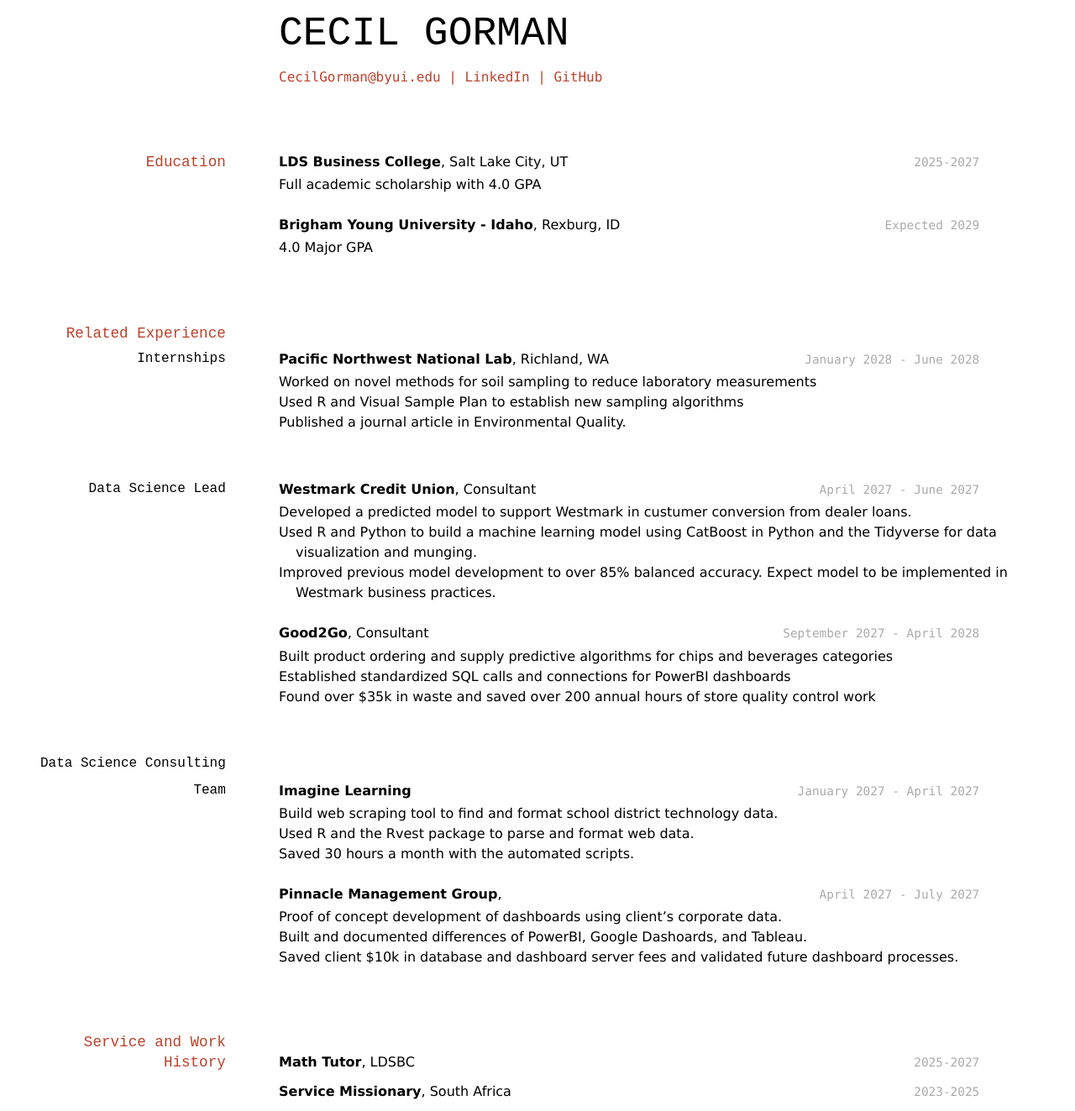
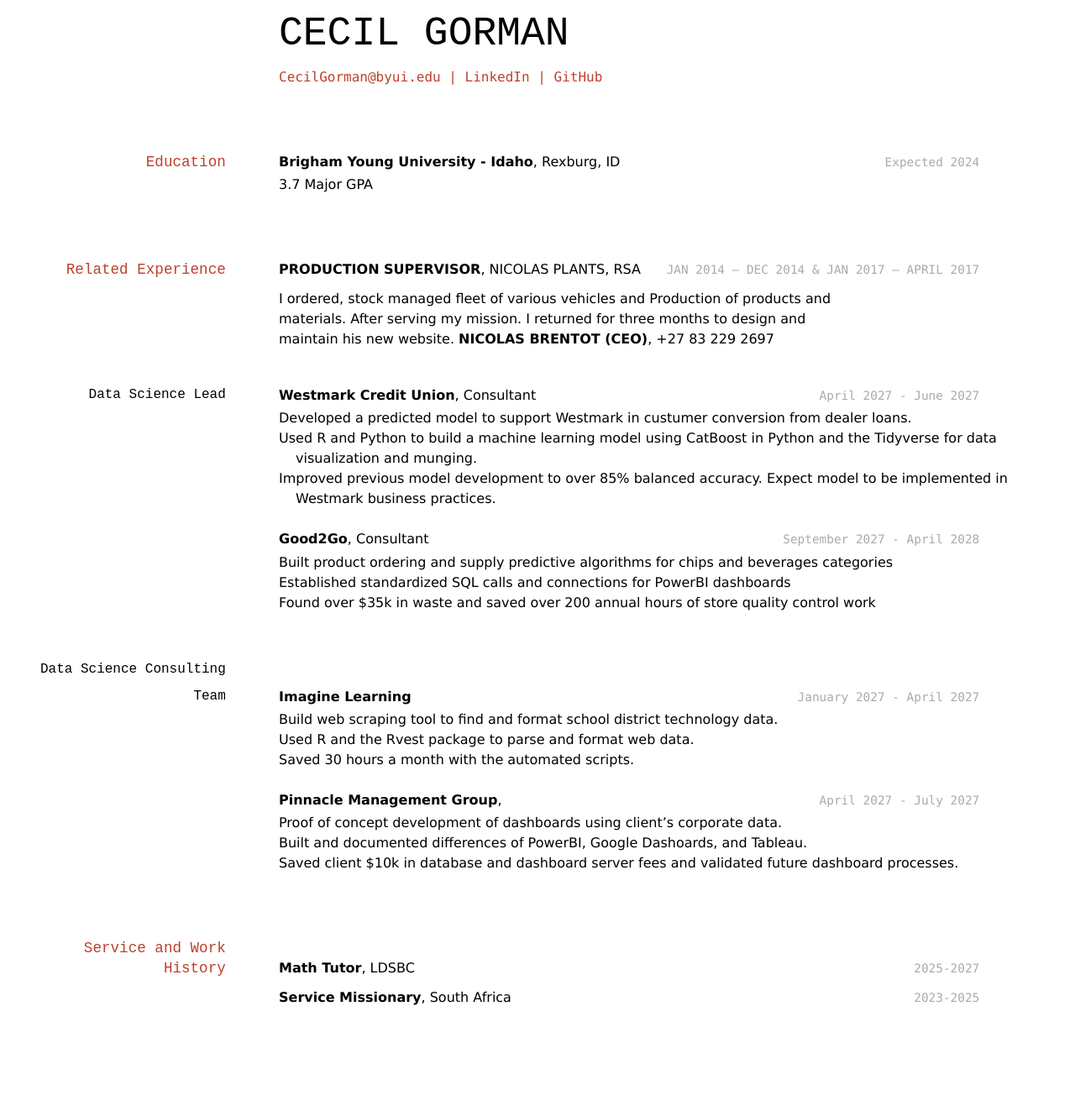
Before and after one commit to CecilGorman/CecilGormanResume, a Jekyll site: the page built from docs/index.md, in a window 1280 px wide. Shown: the whole page at 84% size. Built offline with Jekyll 4.4.1, drawn with Linux system fonts in a browser that asks for light colours; after the commit the page ends 1211 px from its top, so only the background shows below that.

Commit message:
Minor updates to title and education

```diff
--- a/docs/index.md
+++ b/docs/index.md
@@ -14,27 +14,19 @@ title: Brigham Young's Resume
 
 ## Education
 
-`2025-2027`
-__LDS Business College__, Salt Lake City, UT
-
-- Full academic scholarship with 4.0 GPA
-
-`Expected 2029`
+`Expected 2024`
 __Brigham Young University - Idaho__, Rexburg, ID
 
-- 4.0 Major GPA
+- 3.7 Major GPA
 
 
 ## Related Experience
 
-### Internships
+`JAN 2014 – DEC 2014 & JAN 2017 – APRIL 2017`
+__PRODUCTION SUPERVISOR__, NICOLAS PLANTS, RSA
 
-`January 2028 - June 2028`
-__Pacific Northwest National Lab__, Richland, WA
-
-- Worked on novel methods for soil sampling to reduce laboratory measurements
-- Used R and Visual Sample Plan to establish new sampling algorithms
-- Published a journal article in Environmental Quality.
+I ordered, stock managed fleet of various vehicles and Production of products and materials. After serving my mission. I returned for three months to design and maintain his new website.
+__NICOLAS BRENTOT (CEO)__, +27 83 229 2697
 
 ### Data Science Lead
 
```
